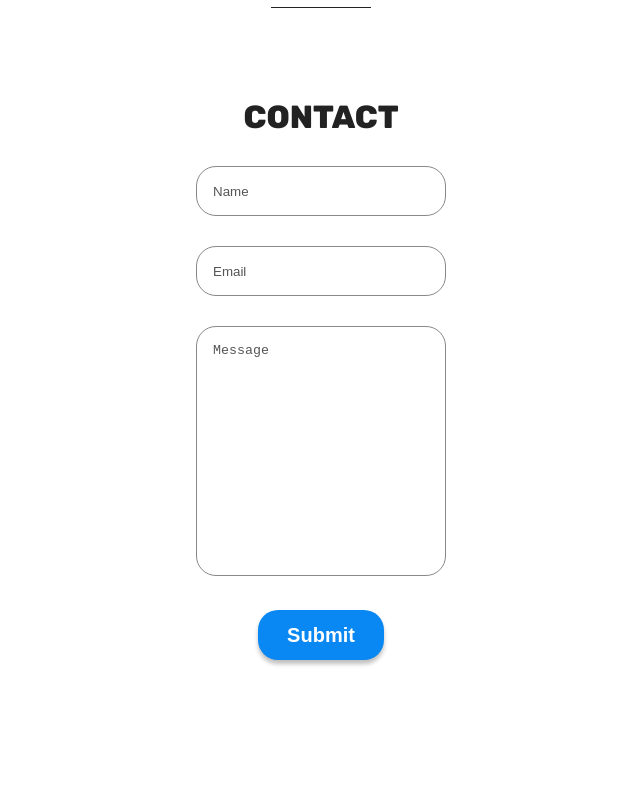
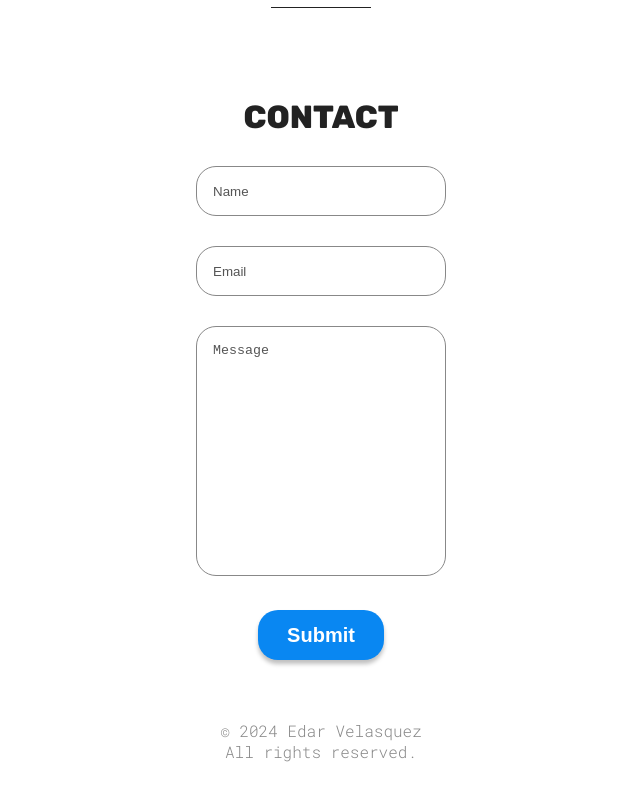
Before and after one commit to velas017/personal-react-website-1, a React (Vite) app: page / in a window 1280 px wide. Shown: the part 2472-3272 px from the top of the page, without its empty margins (319-959 px from the left). Before the commit the page ends 3192 px from the top, so only its background shows below. Built offline with nearby package versions, Linux system fonts and the light colour scheme.

Commit message:
adding footer

```diff
--- a/src/App.jsx
+++ b/src/App.jsx
@@ -3,6 +3,8 @@ import Hero from './sections/Hero/Hero'
 import Projects from './sections/Projects/Projects';
 import Skills from './sections/Skills/Skills'
 import Contact from './sections/Contact/Contact'
+import Footer from './sections/Footer/Footer'
+
 
 function App() {
   return (
@@ -11,6 +13,7 @@ function App() {
   <Projects />
   <Skills />
   <Contact />
+  <Footer />
   </>
   );
 }
--- /dev/null
+++ b/src/sections/Footer/Footer.jsx
@@ -0,0 +1,12 @@
+import styles from './FooterStyles.module.css';
+
+function Footer() {
+  return (
+    <section id="footer" className={styles.container}>
+        <p>&copy; 2024 Edar Velasquez <br />
+        All rights reserved.</p>
+    </section>
+  )
+}
+
+export default Footer
--- /dev/null
+++ b/src/sections/Footer/FooterStyles.module.css
@@ -0,0 +1,7 @@
+.container {
+    text-align: center;
+    p {
+        font-size: 16px;
+        color: var(--footer-text-color);
+    }
+}
```
